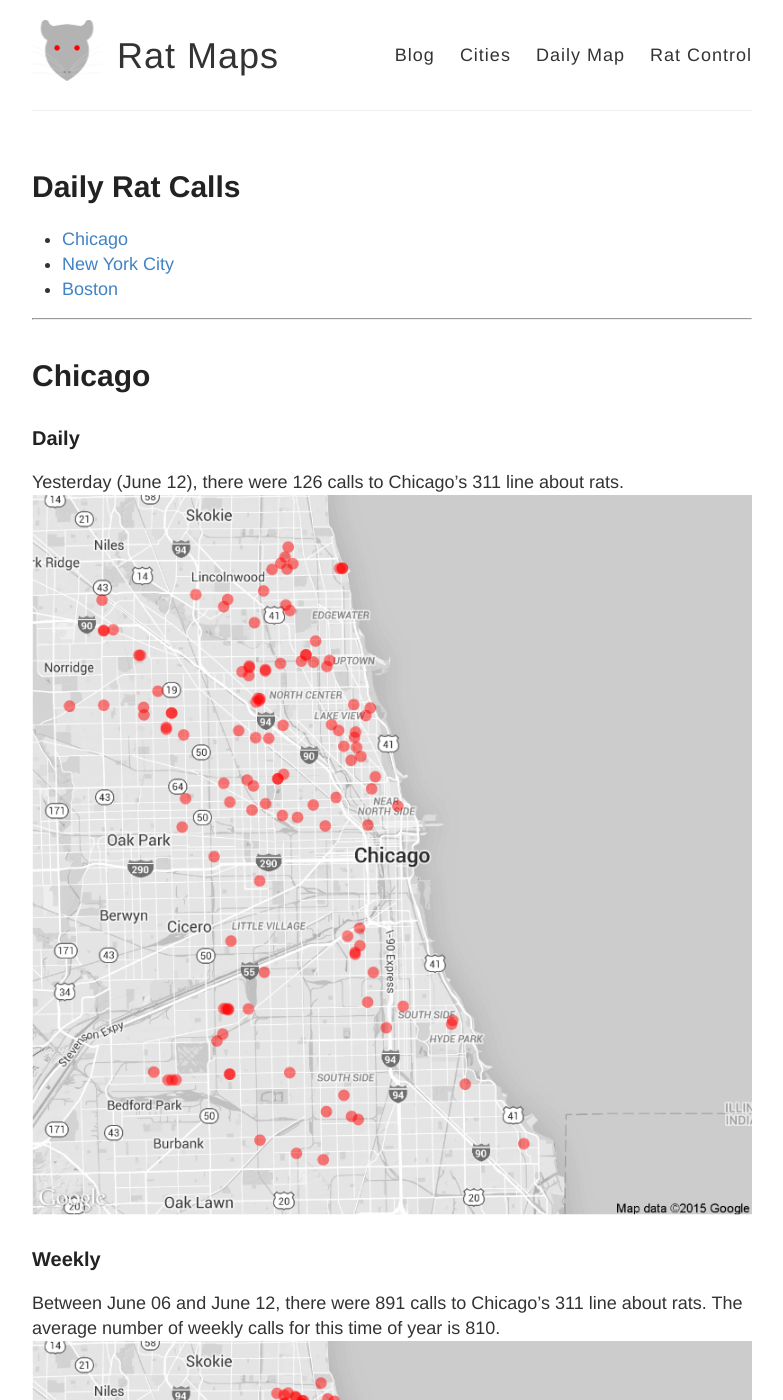
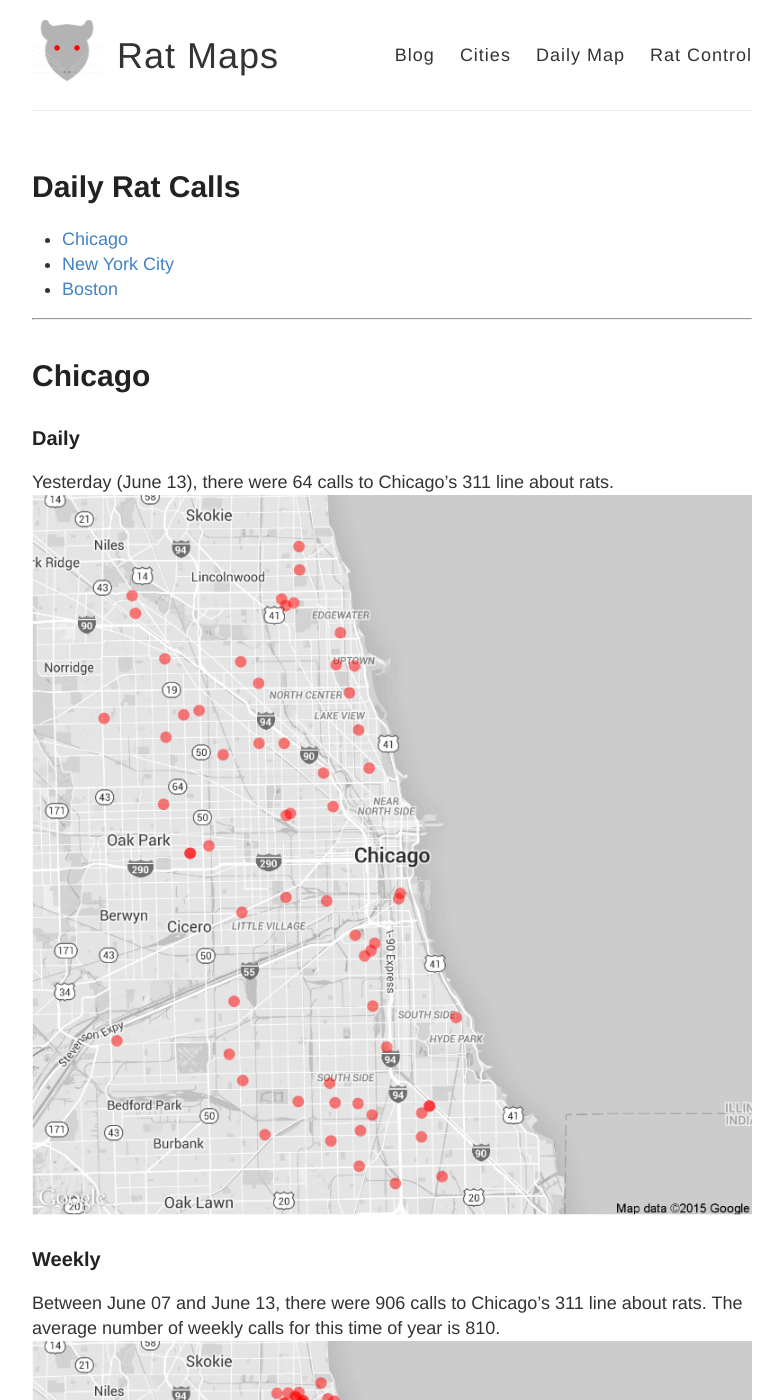
Before and after one commit to DanielHadley/ratmaps, a Jekyll site: the page built from daily.md, in a window 1280 px wide and 1400 px high. Shown: the whole window, without its empty margins (248-1031 px from the left). Built offline with Jekyll 4.4.1, drawn with Linux system fonts in a browser that asks for light colours; comment, search, counter and statistics services are not loaded; some of the changed text lies outside the part shown.

Commit message:
Daily Maps

```diff
--- a/daily.md
+++ b/daily.md
@@ -15,22 +15,22 @@ tags: Chicago NYC weekly daily rats
 
 ### Daily
 
-Yesterday (June 12), there were 126 calls to Chicago's 311 line about rats.
+Yesterday (June 13), there were 64 calls to Chicago's 311 line about rats.
 ![Chicago rat calls to 311 weekly map]({{ site.cityimages }}/daily/Chicago_Rat_Map_Daily.png)
 
 ### Weekly
-Between June 06 and June 12, there were 891 calls to Chicago's 311 line about rats. The average number of weekly calls for this time of year is 810.
+Between June 07 and June 13, there were 906 calls to Chicago's 311 line about rats. The average number of weekly calls for this time of year is 810.
 ![Chicago rat calls to 311 weekly map]({{ site.cityimages }}/daily/Chicago_Rat_Map_Weekly.png)
 ***
 # New York City <a id="nyc"><a>
 
 ### Daily
 
-Yesterday (June 12), there were 0 calls to New York City's 311 line about rats.
+Yesterday (June 13), there were 0 calls to New York City's 311 line about rats.
 ![NYC rat calls to 311 weekly map]({{ site.cityimages }}/daily/NYC_Rat_Map_Daily.png)
 
 ### Weekly
-Between June 06 and June 12, there were 0 calls to New York City's 311 line about rats. The average number of weekly calls for this time of year is 280.
+Between June 07 and June 13, there were 0 calls to New York City's 311 line about rats. The average number of weekly calls for this time of year is 280.
 ![NYC rat calls to 311 weekly map]({{ site.cityimages }}/daily/NYC_Rat_Map_Weekly.png)
 
 Each red dot represents one call about a rat seen in that location. The dots are transparent, so multiple calls from one location will be seen as a solid dot. The usual caveats apply: more calls do not necessarily mean that there are more rats in that location than other parts of the city. A cluster of dots could indicate that one resident is unusually vocal about rodents in his or her neighborhood. Also, more densely populated neighborhoods tend to make more calls to 311.
```
Also changed, not shown: images/pages/daily/Chicago_Rat_Map_Daily.png, images/pages/daily/Chicago_Rat_Map_Weekly.png.
